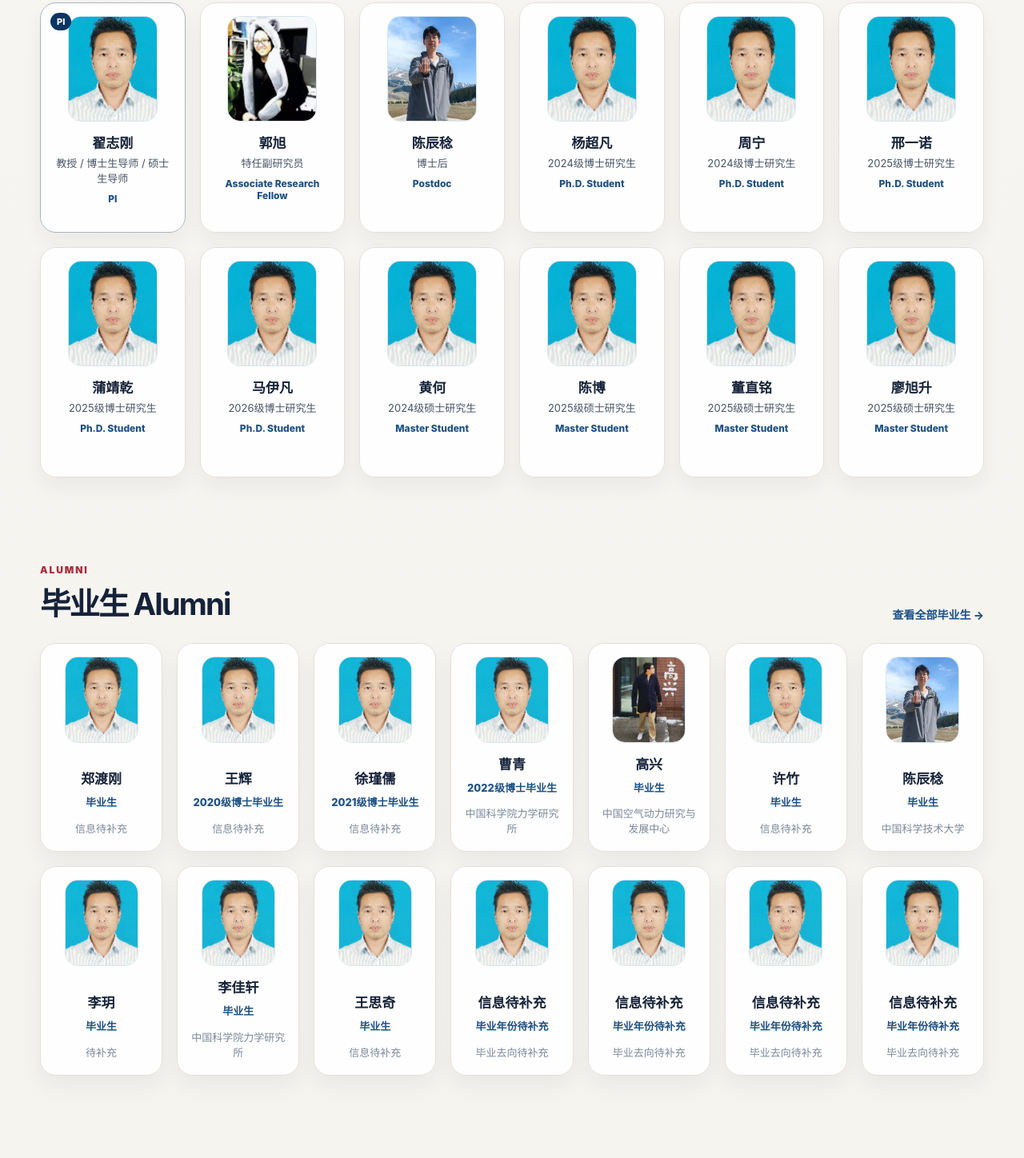
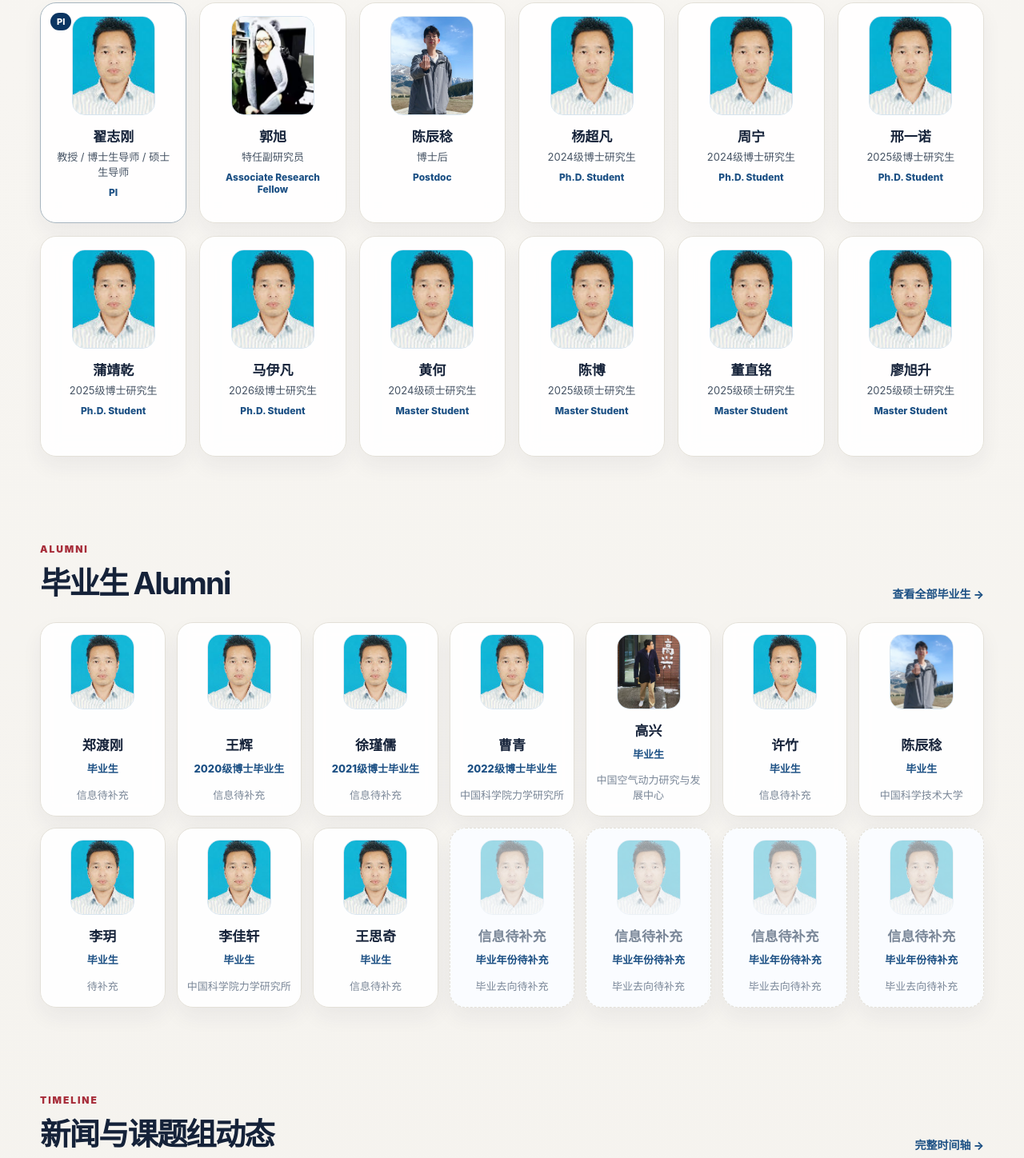
Before and after one commit to Zhai-net/Zhai-net.github.io, a plain HTML site: page index.html in a window 1280 px wide. Shown: the part 3942-5390 px from the top of the page at 80% size. Drawn offline with Linux system fonts and the light colour scheme; some packages are replaced by stand-ins of ours; a script that the page names is missing.

Commit message:
Add files via upload

```diff
--- a/assets/css/global.css
+++ b/assets/css/global.css
@@ -1517,3 +1517,64 @@ body[data-theme="dark"] .copy-email { background: rgba(15, 23, 42, 0.72); }
   border-radius: 50%;
   background: rgba(255,255,255,0.55);
 }
+
+
+/* Homepage fixed-count presentation: 12 members as 2×6, 14 alumni slots as 2×7. */
+#people .people-grid {
+  grid-template-columns: repeat(6, minmax(0, 1fr));
+  gap: 16px;
+}
+#alumni .alumni-grid {
+  grid-template-columns: repeat(7, minmax(0, 1fr));
+  gap: 14px;
+}
+#people .person-card,
+#people .person-card-inner {
+  min-height: 276px;
+}
+#people .person-card img {
+  width: 104px;
+  height: 124px;
+}
+#alumni .alumni-card {
+  min-height: 208px;
+  padding: 14px 12px 16px;
+}
+#alumni .alumni-card img {
+  width: 80px;
+  height: 94px;
+}
+.alumni-card.alumni-placeholder {
+  border-style: dashed;
+  background: color-mix(in srgb, var(--paper) 72%, var(--blue-soft));
+}
+.alumni-card.alumni-placeholder img {
+  opacity: 0.42;
+  filter: grayscale(0.2);
+}
+.alumni-card.alumni-placeholder h3,
+.alumni-card.alumni-placeholder span {
+  color: var(--muted);
+}
+
+@media (max-width: 1180px) {
+  #people .people-grid,
+  #alumni .alumni-grid {
+    grid-template-columns: repeat(4, minmax(0, 1fr));
+  }
+}
+@media (max-width: 860px) {
+  #people .people-grid,
+  #alumni .alumni-grid {
+    grid-template-columns: repeat(2, minmax(0, 1fr));
+  }
+}
+@media (max-width: 540px) {
+  #people .people-grid,
+  #alumni .alumni-grid {
+    grid-template-columns: 1fr;
+  }
+}
+#site-statistics .final-visit-panel {
+  max-width: 1080px;
+}
```
